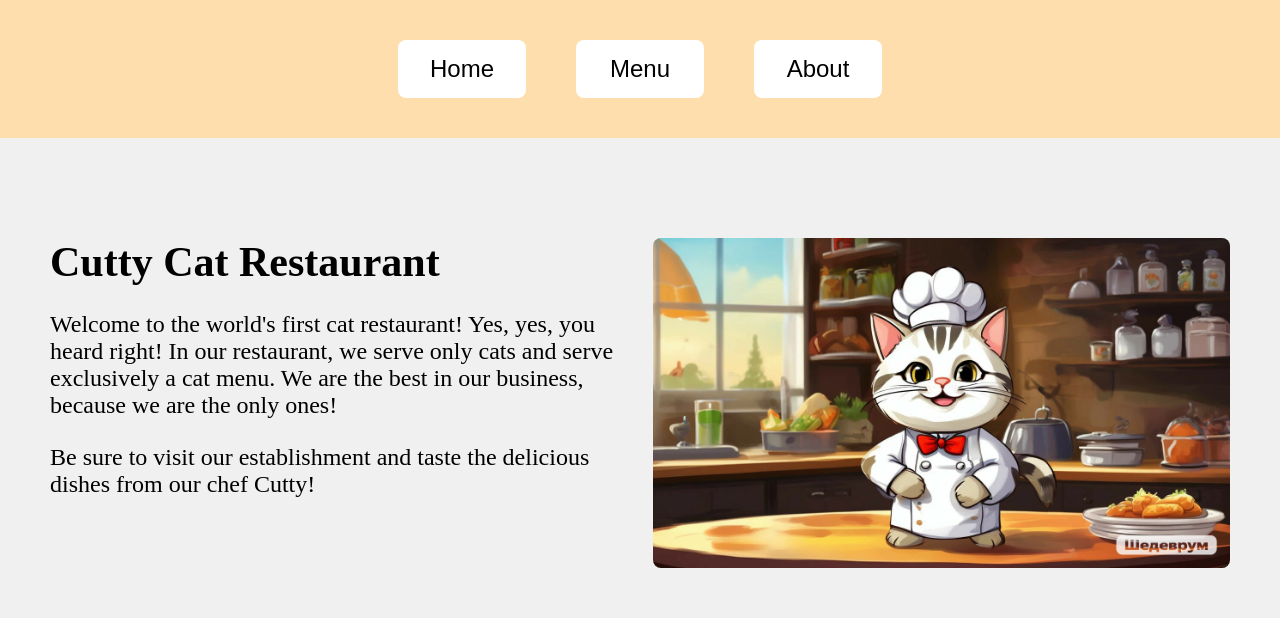
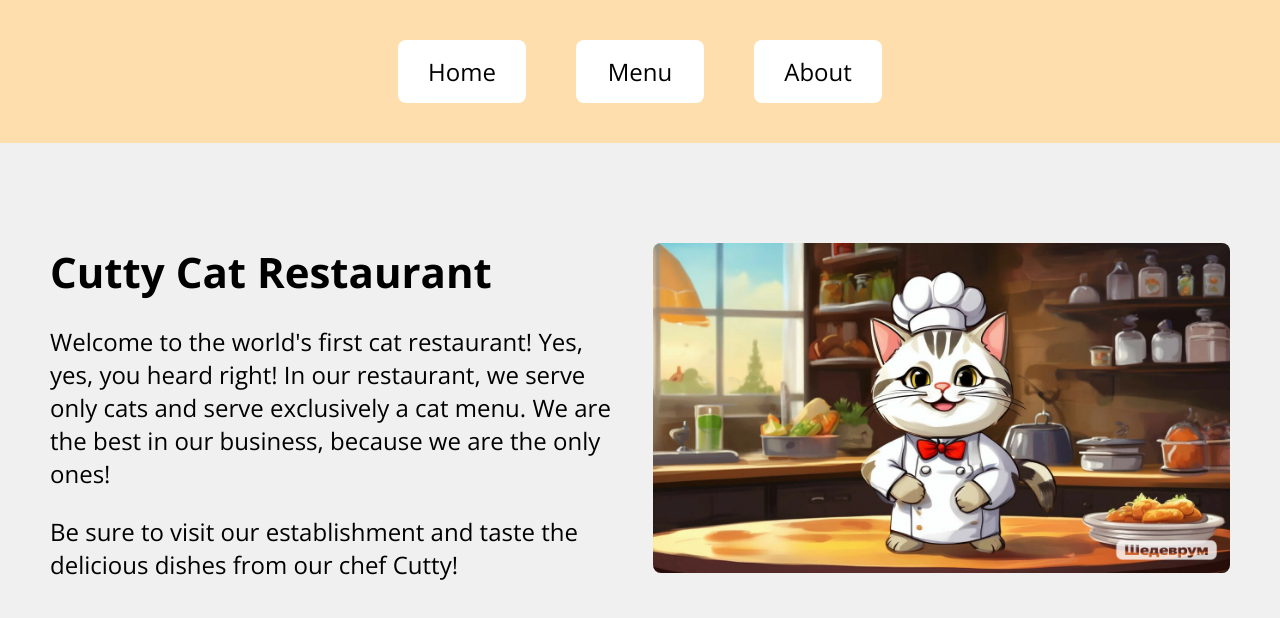
Before and after one commit to 8Gato8/restaurant-page, a website built with webpack: page src/template.html in a window 1280 px wide. Built offline with nearby package versions, Linux system fonts and the light colour scheme.

Commit message:
feat: add font

```diff
--- a/src/style.css
+++ b/src/style.css
@@ -1,12 +1,24 @@
+@import url('https://fonts.googleapis.com/css2?family=Open+Sans:ital,wght@0,300..800;1,300..800&display=swap');
+
 * {
   box-sizing: border-box;
   margin: 0;
   padding: 0;
 }
 
+button {
+  font-family: inherit;
+}
+
 body {
   background-color: #f0f0f0;
   min-height: 100vh;
+
+  font-family: 'Open Sans', sans-serif;
+  font-optical-sizing: auto;
+  font-weight: 400;
+  font-style: normal;
+  font-variation-settings: 'wdth' 100;
 }
 
 ul {
```
